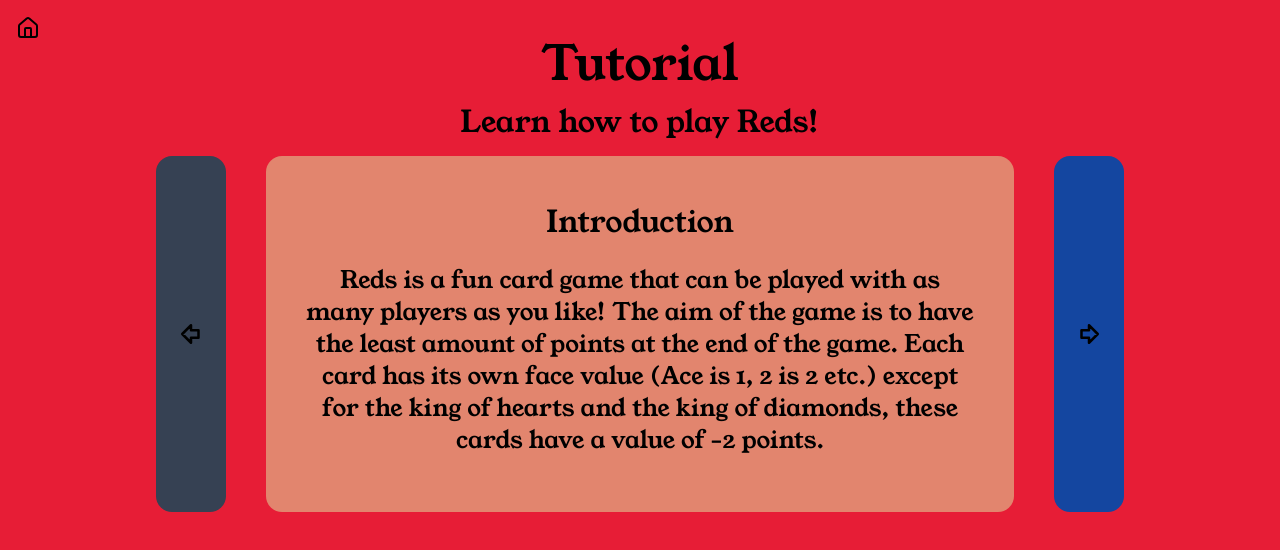
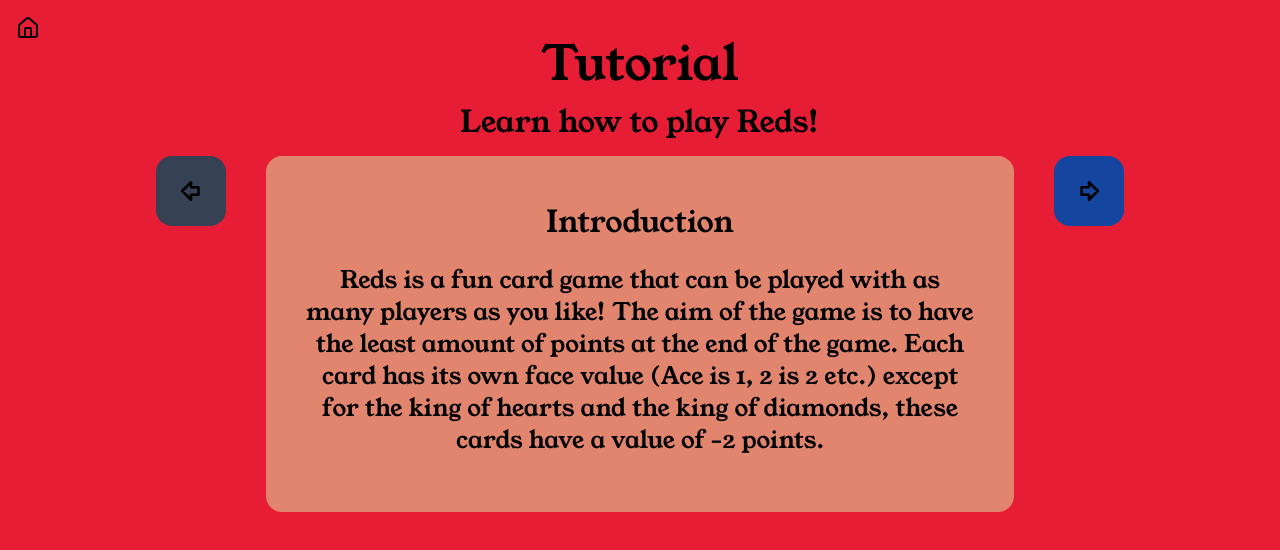
Before and after one commit to Spacexplorer11/Reds, a SvelteKit app: page /tutorial in a window 1280 px wide. Shown: the top 550 px of the page. Built offline with nearby package versions, Linux system fonts and the light colour scheme.

Commit message:
Change arrow button height
Signed-off-by: Akaalroop Singh <akaal@akaalroop.com>

```diff
--- a/src/routes/tutorial/+page.svelte
+++ b/src/routes/tutorial/+page.svelte
@@ -11,7 +11,7 @@
 	<h2 class="my-4 text-2xl md:text-3xl">Learn how to play Reds!</h2>
 	<main class="@container/main flex flex-row justify-center gap-10">
 		<button
-			class="max-w-fit rounded-2xl bg-blue p-5 disabled:cursor-not-allowed disabled:bg-gray-700"
+			class="max-h-fit max-w-fit rounded-2xl bg-blue p-5 disabled:cursor-not-allowed disabled:bg-gray-700"
 			onclick={() => {
 				if (step > 1) step -= 1;
 			}}
@@ -26,7 +26,7 @@
 			</p>
 		</div>
 		<button
-			class="max-width-fit rounded-2xl bg-blue p-5 disabled:cursor-not-allowed disabled:bg-gray-700"
+			class="max-width-fit max-h-fit rounded-2xl bg-blue p-5 disabled:cursor-not-allowed disabled:bg-gray-700"
 			onclick={() => {
 				if (step < steps.length) step += 1;
 			}}
```
